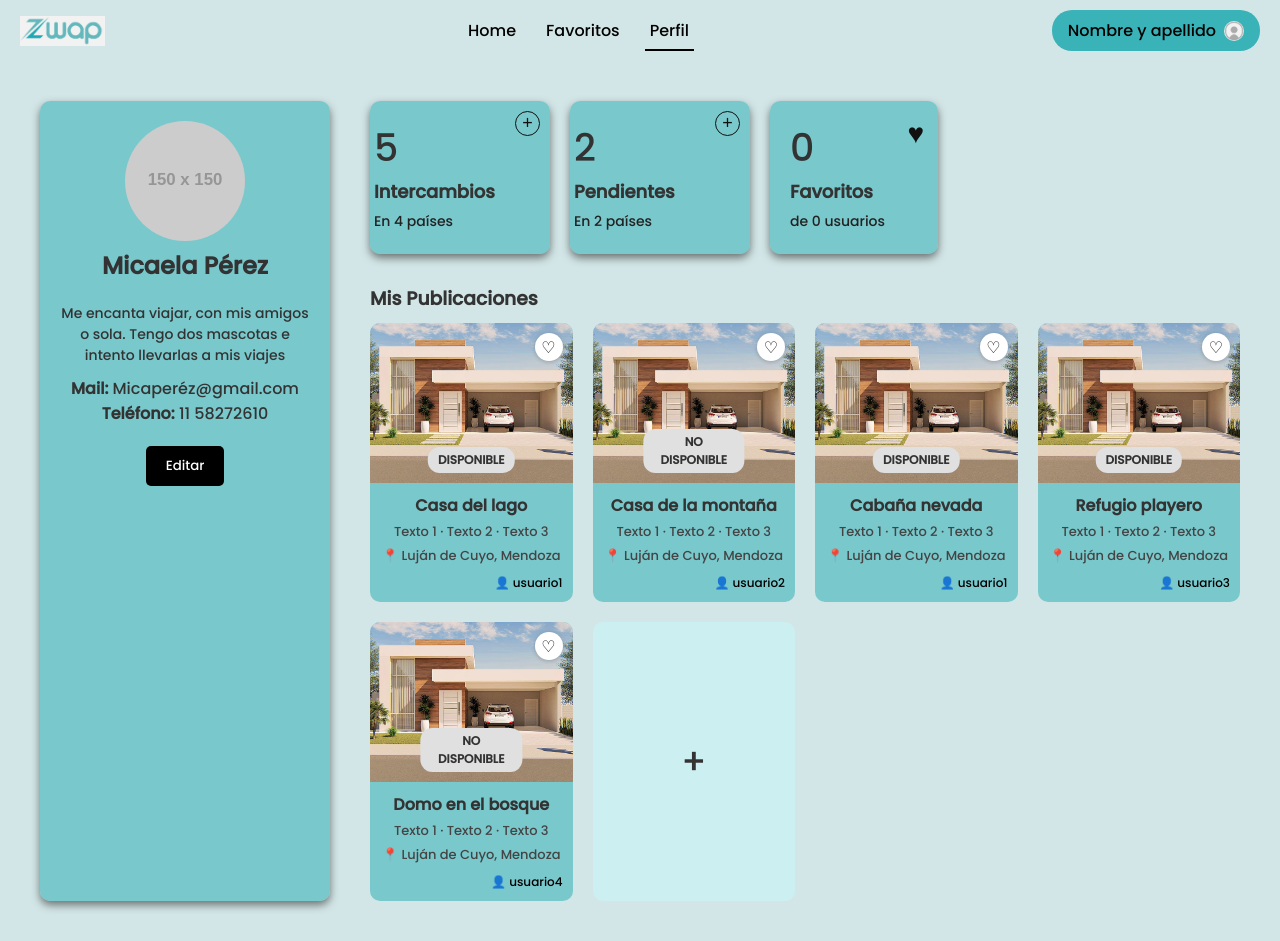
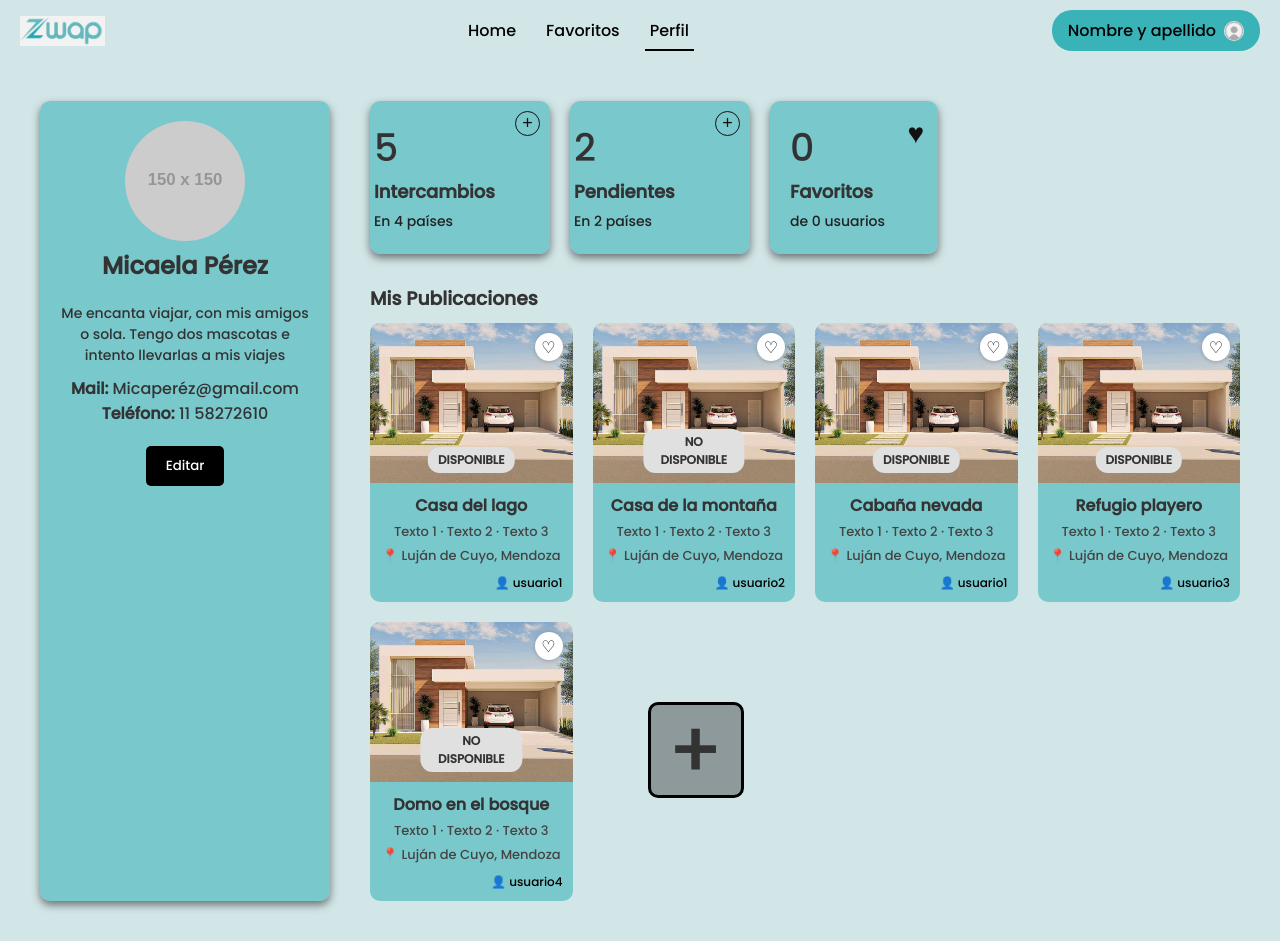
Before and after one commit to matrakei/zwap-proyecto, a React (Vite) app in the folder zwap/: page /perfil in a window 1280 px wide. Built offline with nearby package versions, Linux system fonts and the light colour scheme.

Commit message:
boton crear nueva publicacion casi terminado

```diff
--- a/zwap/src/components/PerfilPrincipal/PerfilPrincipal.css
+++ b/zwap/src/components/PerfilPrincipal/PerfilPrincipal.css
@@ -201,9 +201,20 @@
   right: 12px;
   background: transparent;
   border: none;
-  font-size: 22px;
-  color: #39B3B8;
+  font-size: 30px;
+  color: #7AC8CC;
   cursor: pointer;
+  display: flex;
+  align-items: center;
+  justify-content: center;
+  border-radius: 16px;
+  border: 2px solid #7AC8CC;
+  width: 30px;
+  height: 30px;
+  min-width: 30px;
+  min-height: 30px;
+  box-sizing: border-box;
+  transition: filter 0.2s;
 }
 
 .progreso-circular {
@@ -307,7 +318,12 @@
   display: flex;
   align-items: center;
   justify-content: center;
-  background-color: #cceff1;
-  font-size: 36px;
+  background-color: #8D999A;
+  font-size: 80px;
   cursor: pointer;
+  border: 3px solid #000;
+  width: 90px;
+  height: 90px;
+  margin-left: 55px;
+  margin-top: 80px;
 }
```
